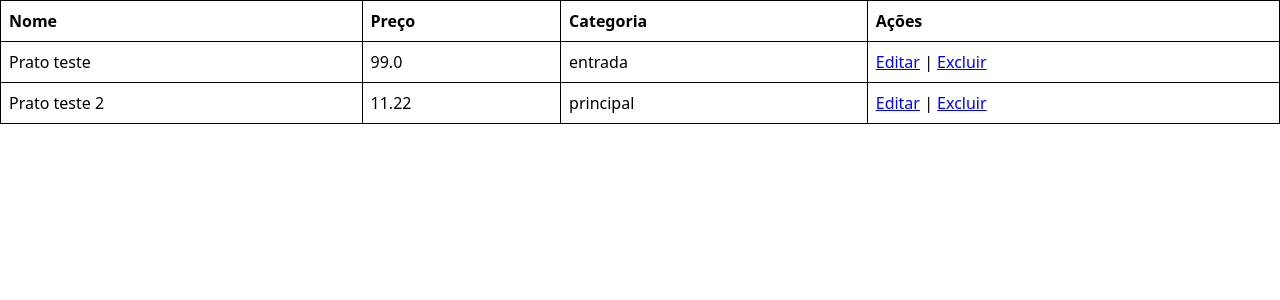
After one commit to hitvizeris/TCC, a Flask app: page /gerenciarDados in a window 1280 px wide. The commit adds this page. Shown: the top 300 px of the page. Run offline with Flask 3, Linux system fonts and the light colour scheme; data comes from the database, SQL or seed files in the repository; both versions use the stored data as it was after the commit.

Commit message:
edição e exclução de dados

```diff
--- a/main.py
+++ b/main.py
@@ -1,4 +1,4 @@
-from flask  import Flask, render_template, request #importando a biblioteca flask
+from flask  import Flask, redirect, render_template, request, url_for #importando a biblioteca flask
 from flask_sqlalchemy import SQLAlchemy #importando a biblioteca sqlachemy
 from flask_wtf import FlaskForm #importando a biblioteca flaskForm
 from wtforms import Form, StringField, SubmitField, SubmitField, SelectField, FloatField
@@ -9,7 +9,7 @@ app.config['SQLALCHEMY_DATABASE_URI'] = 'sqlite:///TM.db'
 
 bancoDados = SQLAlchemy(app)#criando uma instância da classe SQLAlchemy
 
-class RegistrationForm(FlaskForm):
+class CadastroForm(FlaskForm):
     nome = StringField('Nome')
     preco = FloatField('Preco')
     categoria = SelectField('Categoria',  choices=[('entrada','Entrada'),('principal', 'Principal'), ('sobremesa', 'Sobremesa')])
@@ -39,7 +39,7 @@ def cardapio():
 
 @app.route('/cadastro', methods=['GET', 'POST'])
 def cadastro():
-    form = RegistrationForm(request.form)
+    form = CadastroForm(request.form)
     if form.validate() and request.method == "POST":
         pratos = Pratos(
             nome = form.nome.data,
@@ -51,10 +51,29 @@ def cadastro():
 
     return render_template('cadastro.html', form = form)
 
-@app.route('/listarDados')
-def listarDados():
+@app.route('/editar/<int:id>', methods=['GET','POST'])
+def editar(id):
+    prato = Pratos.query.get(id)
+    form = CadastroForm(obj=prato)
+    if form.validate_on_submit():
+        prato.nome = form.nome.data
+        prato.preco = form.preco.data
+        prato.categoria = form.categoria.data
+        bancoDados.session.commit()
+        return redirect(url_for('gerenciarDados'))
+    return render_template('cadastro.html', form=form)
+
+@app.route('/excluir/<int:id>')
+def excluir(id):
+    prato = Pratos.query.get(id)
+    bancoDados.session.delete(prato)
+    bancoDados.session.commit()
+    return redirect(url_for('gerenciarDados'))
+
+@app.route('/gerenciarDados')
+def gerenciarDados():
     dados = Pratos.query.all()
-    return render_template('listarDados.html', dados=dados)
+    return render_template('gerenciarDados.html', dados=dados)
 
 if __name__ == '__main__':
     with app.app_context():
--- /dev/null
+++ b/static/css/dados.css
@@ -0,0 +1,6 @@
+table, th, td{
+    border: 1px solid black;
+}
+a{
+    color: blue;
+}
--- a/templates/cadastro.html
+++ b/templates/cadastro.html
@@ -6,7 +6,7 @@
     <title>Cadastro</title>
 </head>
 <body>
-    <form method="POST" action="{{ url_for('cadastro') }}">
+    <form method="POST" >
         {{ form.csrf_token }}
         {{ form.nome.label }} {{ form.nome(size=20) }} <br>
 
--- /dev/null
+++ b/templates/gerenciarDados.html
@@ -0,0 +1,28 @@
+<!DOCTYPE html>
+<html lang="en">
+<head>
+    <meta charset="UTF-8">
+    <meta name="viewport" content="width=device-width, initial-scale=1.0">
+    <link href="https://cdn.jsdelivr.net/npm/bootstrap@5.3.3/dist/css/bootstrap.min.css" rel="stylesheet" integrity="sha384-QWTKZyjpPEjISv5WaRU9OFeRpok6YctnYmDr5pNlyT2bRjXh0JMhjY6hW+ALEwIH" crossorigin="anonymous">
+    <link rel="stylesheet" href="/static/css/dados.css">
+    <title>Document</title>
+</head>
+<body>
+    <table class="table">
+        <tr>
+            <th>Nome</th>
+            <th>Preço</th>
+            <th>Categoria</th>
+            <th>Ações</th>
+        </tr>
+        {% for prato in dados %}
+        <tr>
+            <td>{{prato.nome}}</td>
+            <td>{{prato.preco}}</td>
+            <td>{{prato.categoria}}</td>
+            <td><a href="/editar/{{ prato.id }}">Editar</a> | <a href="/excluir/{{ prato.id }}" onclick="return confirm('Tem certeza que deseja excluir?')">Excluir</a></td>
+        </tr>
+         {% endfor %}
+    </table>
+</body>
+</html>
```
Also changed, not shown: templates/listarDados.html (deleted, +0 -16 lines), instance/TM.db.
